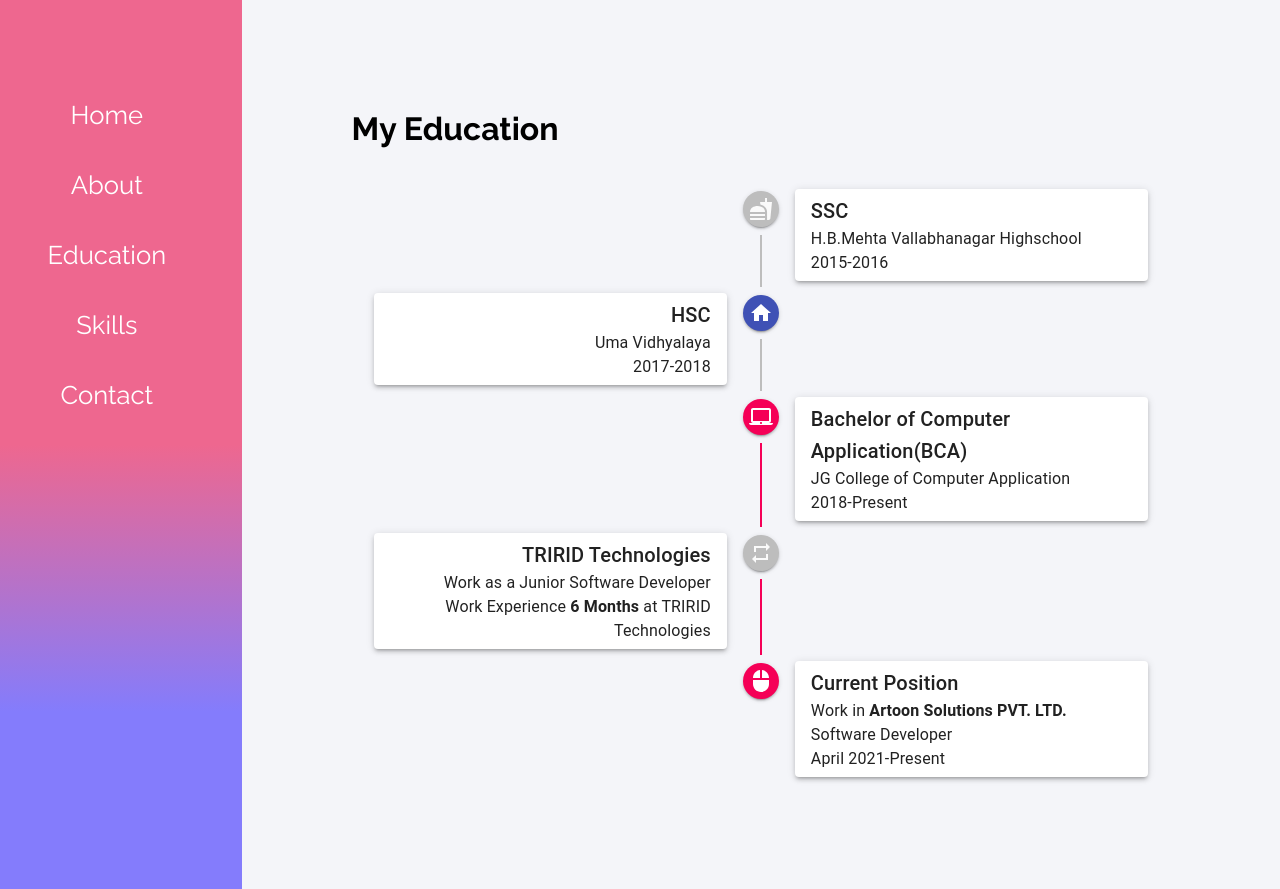
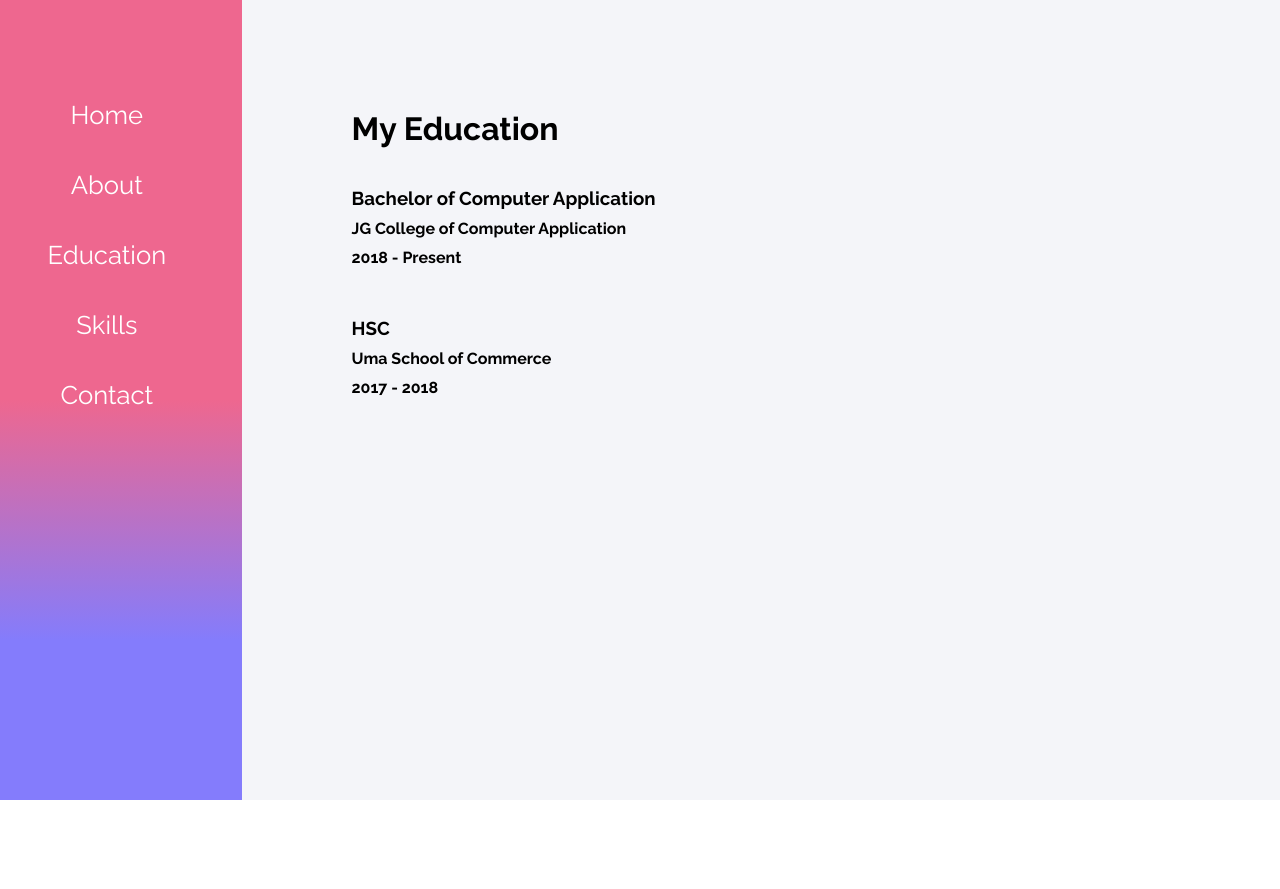
Before and after one commit to hardik246/portfolio-website-main, a React (Create React App) app: page /education in a window 1280 px wide. After the commit the page ends 800 px from the top, so only its background shows below. Built offline with nearby package versions, Linux system fonts and the light colour scheme.

Commit message:
Create a React website

```diff
--- a/src/contents/Education.js
+++ b/src/contents/Education.js
@@ -1,19 +1,29 @@
-// import React, { Component } from 'react';
-// import Widecard from '../components/Widecard';
+import React, { Component } from "react";
+import Widecard from "../components/Widecard";
 
-// class Education extends Component {
-//     render() {
-//         return (
-//             <div className="condiv">
-//                 <h1 className="subtopic">My Education</h1>
-//                 <Widecard title="Bachelor of Computer Application" where="JG College of Computer Application" from="2018" to="Present" />
-//                 <Widecard title="HSC" where="Uma School of Commerce" from="2017" to="2018" />
-//             </div>
-//         )
-//     }
-// }
+class Education extends Component {
+  render() {
+    return (
+      <div className="condiv">
+        <h1 className="subtopic">My Education</h1>
+        <Widecard
+          title="Bachelor of Computer Application"
+          where="JG College of Computer Application"
+          from="2018"
+          to="Present"
+        />
+        <Widecard
+          title="HSC"
+          where="Uma School of Commerce"
+          from="2017"
+          to="2018"
+        />
+      </div>
+    );
+  }
+}
 
-// export default Education
+export default Education;
 // import React from 'react';
 // import { makeStyles } from '@material-ui/core/styles';
 // import Stepper from '@material-ui/core/Stepper';
@@ -126,135 +136,132 @@
 //     );
 // }
 
+// import React from 'react';
+// import { makeStyles } from '@material-ui/core/styles';
+// import Timeline from '@material-ui/lab/Timeline';
+// import TimelineItem from '@material-ui/lab/TimelineItem';
+// import TimelineSeparator from '@material-ui/lab/TimelineSeparator';
+// import TimelineConnector from '@material-ui/lab/TimelineConnector';
+// import TimelineContent from '@material-ui/lab/TimelineContent';
+// import TimelineOppositeContent from '@material-ui/lab/TimelineOppositeContent';
+// import TimelineDot from '@material-ui/lab/TimelineDot';
+// import FastfoodIcon from '@material-ui/icons/Fastfood';
+// import LaptopMacIcon from '@material-ui/icons/LaptopMac';
+// import HotelIcon from '@material-ui/icons/Hotel';
+// import RepeatIcon from '@material-ui/icons/Repeat';
+// import Paper from '@material-ui/core/Paper';
+// import Typography from '@material-ui/core/Typography';
+// import HomeIcon from '@material-ui/icons/Home';
+// import MouseIcon from '@material-ui/icons/Mouse';
 
+// const useStyles = makeStyles((theme) => ({
+//     paper: {
+//         padding: '6px 16px',
+//     },
+//     secondaryTail: {
+//         backgroundColor: theme.palette.secondary.main,
+//     },
+// }));
 
+// export default function CustomizedTimeline() {
+//     const classes = useStyles();
 
-import React from 'react';
-import { makeStyles } from '@material-ui/core/styles';
-import Timeline from '@material-ui/lab/Timeline';
-import TimelineItem from '@material-ui/lab/TimelineItem';
-import TimelineSeparator from '@material-ui/lab/TimelineSeparator';
-import TimelineConnector from '@material-ui/lab/TimelineConnector';
-import TimelineContent from '@material-ui/lab/TimelineContent';
-import TimelineOppositeContent from '@material-ui/lab/TimelineOppositeContent';
-import TimelineDot from '@material-ui/lab/TimelineDot';
-import FastfoodIcon from '@material-ui/icons/Fastfood';
-import LaptopMacIcon from '@material-ui/icons/LaptopMac';
-import HotelIcon from '@material-ui/icons/Hotel';
-import RepeatIcon from '@material-ui/icons/Repeat';
-import Paper from '@material-ui/core/Paper';
-import Typography from '@material-ui/core/Typography';
-import HomeIcon from '@material-ui/icons/Home';
-import MouseIcon from '@material-ui/icons/Mouse';
+//     return (
+//         <div className="condiv">
+//             <h1 className="subtopic">My Education</h1>
+//             <Timeline align="alternate">
+//                 <TimelineItem>
+//                     <TimelineOppositeContent>
+//                     </TimelineOppositeContent>
+//                     <TimelineSeparator>
+//                         <TimelineDot>
+//                             <FastfoodIcon />
+//                         </TimelineDot>
+//                         <TimelineConnector />
+//                     </TimelineSeparator>
+//                     <TimelineContent>
+//                         <Paper elevation={3} className={classes.paper}>
+//                             <Typography variant="h6" component="h1">
+//                                 SSC
+//             </Typography>
+//                             <Typography>H.B.Mehta Vallabhanagar Highschool</Typography>
+//                             <Typography>2015-2016</Typography>
 
-const useStyles = makeStyles((theme) => ({
-    paper: {
-        padding: '6px 16px',
-    },
-    secondaryTail: {
-        backgroundColor: theme.palette.secondary.main,
-    },
-}));
+//                         </Paper>
+//                     </TimelineContent>
+//                 </TimelineItem>
+//                 <TimelineItem>
+//                     <TimelineOppositeContent>
+//                     </TimelineOppositeContent>
+//                     <TimelineSeparator>
+//                         <TimelineDot color="primary">
+//                             <HomeIcon color="white" />
+//                         </TimelineDot>
+//                         <TimelineConnector />
+//                     </TimelineSeparator>
+//                     <TimelineContent>
+//                         <Paper elevation={3} className={classes.paper}>
+//                             <Typography variant="h6" component="h1">
+//                                 HSC
+//             </Typography>
+//                             <Typography>Uma Vidhyalaya</Typography>
+//                             <Typography>2017-2018</Typography>
+//                         </Paper>
+//                     </TimelineContent>
+//                 </TimelineItem>
+//                 <TimelineItem>
+//                     <TimelineSeparator>
 
-export default function CustomizedTimeline() {
-    const classes = useStyles();
-
-    return (
-        <div className="condiv">
-            <h1 className="subtopic">My Education</h1>
-            <Timeline align="alternate">
-                <TimelineItem>
-                    <TimelineOppositeContent>
-                    </TimelineOppositeContent>
-                    <TimelineSeparator>
-                        <TimelineDot>
-                            <FastfoodIcon />
-                        </TimelineDot>
-                        <TimelineConnector />
-                    </TimelineSeparator>
-                    <TimelineContent>
-                        <Paper elevation={3} className={classes.paper}>
-                            <Typography variant="h6" component="h1">
-                                SSC
-            </Typography>
-                            <Typography>H.B.Mehta Vallabhanagar Highschool</Typography>
-                            <Typography>2015-2016</Typography>
-
-                        </Paper>
-                    </TimelineContent>
-                </TimelineItem>
-                <TimelineItem>
-                    <TimelineOppositeContent>
-                    </TimelineOppositeContent>
-                    <TimelineSeparator>
-                        <TimelineDot color="primary">
-                            <HomeIcon color="white" />
-                        </TimelineDot>
-                        <TimelineConnector />
-                    </TimelineSeparator>
-                    <TimelineContent>
-                        <Paper elevation={3} className={classes.paper}>
-                            <Typography variant="h6" component="h1">
-                                HSC
-            </Typography>
-                            <Typography>Uma Vidhyalaya</Typography>
-                            <Typography>2017-2018</Typography>
-                        </Paper>
-                    </TimelineContent>
-                </TimelineItem>
-                <TimelineItem>
-                    <TimelineSeparator>
-
-                        <TimelineDot color="secondary">
-                            <LaptopMacIcon />
-                        </TimelineDot>
-                        <TimelineConnector className={classes.secondaryTail} />
-                    </TimelineSeparator>
-                    <TimelineContent>
-                        <Paper elevation={3} className={classes.paper}>
-                            <Typography variant="h6" component="h1">
-                                Bachelor of Computer Application(BCA)
-            </Typography>
-                            <Typography>JG College of Computer Application</Typography>
-                            <Typography>2018-Present</Typography>
-                        </Paper>
-                    </TimelineContent>
-                </TimelineItem>
-                <TimelineItem>
-                    <TimelineSeparator>
-                        <TimelineDot>
-                            <RepeatIcon />
-                        </TimelineDot>
-                        <TimelineConnector className={classes.secondaryTail} />
-                    </TimelineSeparator>
-                    <TimelineContent>
-                        <Paper elevation={3} className={classes.paper}>
-                            <Typography variant="h6" component="h1">
-                                TRIRID Technologies
-            </Typography>
-                            <Typography>Work as a Junior Software Developer</Typography>
-                            <Typography>Work Experience <b>6 Months</b> at TRIRID Technologies</Typography>
-                        </Paper>
-                    </TimelineContent>
-                </TimelineItem>
-                <TimelineItem>
-                    <TimelineSeparator>
-                        <TimelineDot color="secondary">
-                            <MouseIcon style={{ color: "white" }} />
-                        </TimelineDot>
-                    </TimelineSeparator>
-                    <TimelineContent>
-                        <Paper elevation={3} className={classes.paper}>
-                            <Typography variant="h6" component="h1">
-                                Current Position
-            </Typography>
-                            <Typography>Work in <b>Artoon Solutions PVT. LTD.</b></Typography>
-                            <Typography>Software Developer</Typography>
-                            <Typography>April 2021-Present</Typography>
-                        </Paper>
-                    </TimelineContent>
-                </TimelineItem>
-            </Timeline>
-        </div>
-    );
-}
+//                         <TimelineDot color="secondary">
+//                             <LaptopMacIcon />
+//                         </TimelineDot>
+//                         <TimelineConnector className={classes.secondaryTail} />
+//                     </TimelineSeparator>
+//                     <TimelineContent>
+//                         <Paper elevation={3} className={classes.paper}>
+//                             <Typography variant="h6" component="h1">
+//                                 Bachelor of Computer Application(BCA)
+//             </Typography>
+//                             <Typography>JG College of Computer Application</Typography>
+//                             <Typography>2018-Present</Typography>
+//                         </Paper>
+//                     </TimelineContent>
+//                 </TimelineItem>
+//                 <TimelineItem>
+//                     <TimelineSeparator>
+//                         <TimelineDot>
+//                             <RepeatIcon />
+//                         </TimelineDot>
+//                         <TimelineConnector className={classes.secondaryTail} />
+//                     </TimelineSeparator>
+//                     <TimelineContent>
+//                         <Paper elevation={3} className={classes.paper}>
+//                             <Typography variant="h6" component="h1">
+//                                 TRIRID Technologies
+//             </Typography>
+//                             <Typography>Work as a Junior Software Developer</Typography>
+//                             <Typography>Work Experience <b>6 Months</b> at TRIRID Technologies</Typography>
+//                         </Paper>
+//                     </TimelineContent>
+//                 </TimelineItem>
+//                 <TimelineItem>
+//                     <TimelineSeparator>
+//                         <TimelineDot color="secondary">
+//                             <MouseIcon style={{ color: "white" }} />
+//                         </TimelineDot>
+//                     </TimelineSeparator>
+//                     <TimelineContent>
+//                         <Paper elevation={3} className={classes.paper}>
+//                             <Typography variant="h6" component="h1">
+//                                 Current Position
+//             </Typography>
+//                             <Typography>Work in <b>Artoon Solutions PVT. LTD.</b></Typography>
+//                             <Typography>Software Developer</Typography>
+//                             <Typography>April 2021-Present</Typography>
+//                         </Paper>
+//                     </TimelineContent>
+//                 </TimelineItem>
+//             </Timeline>
+//         </div>
+//     );
+// }
--- a/src/serviceWorker.js
+++ b/src/serviceWorker.js
@@ -24,7 +24,6 @@ export function register(config) {
   if (process.env.NODE_ENV === "production" && "serviceWorker" in navigator) {
     // The URL constructor is available in all browsers that support SW.
     const publicUrl = new URL(process.env.PUBLIC_URL, window.location.href);
-    console.log(publicUrl.origin, window.location.origin);
     if (publicUrl.origin !== window.location.origin) {
       // Our service worker won't work if PUBLIC_URL is on a different origin
       // from what our page is served on. This might happen if a CDN is used to
```
